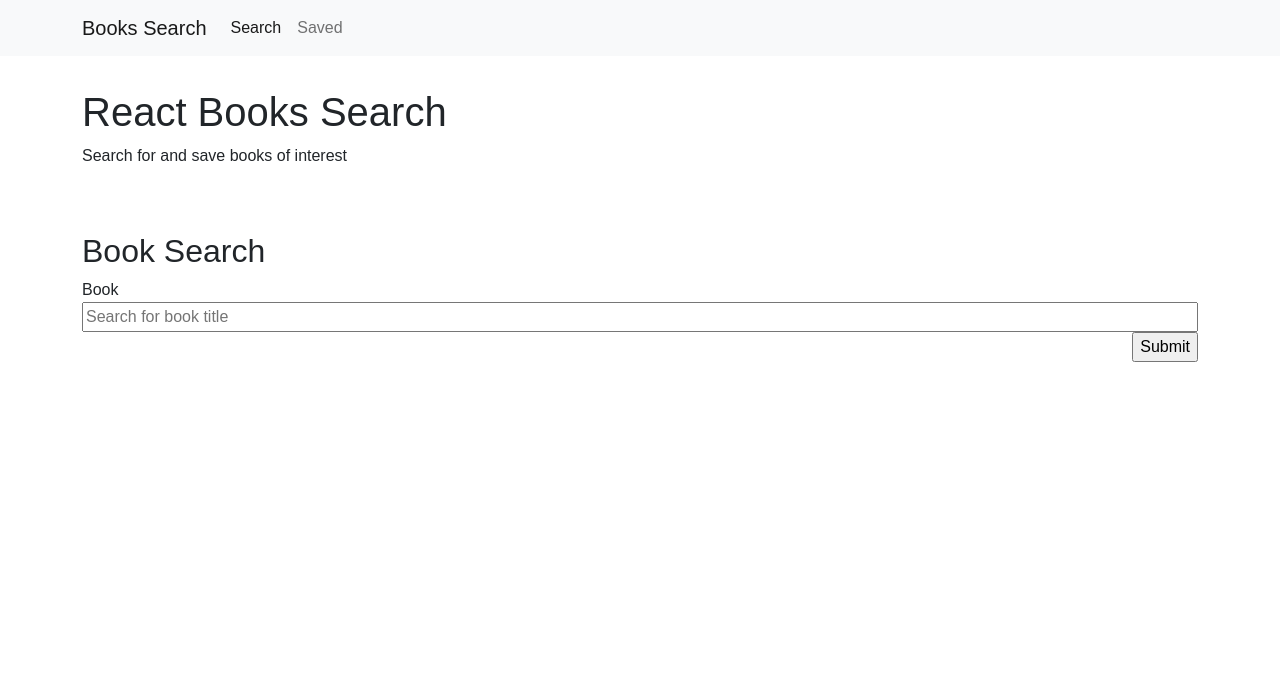
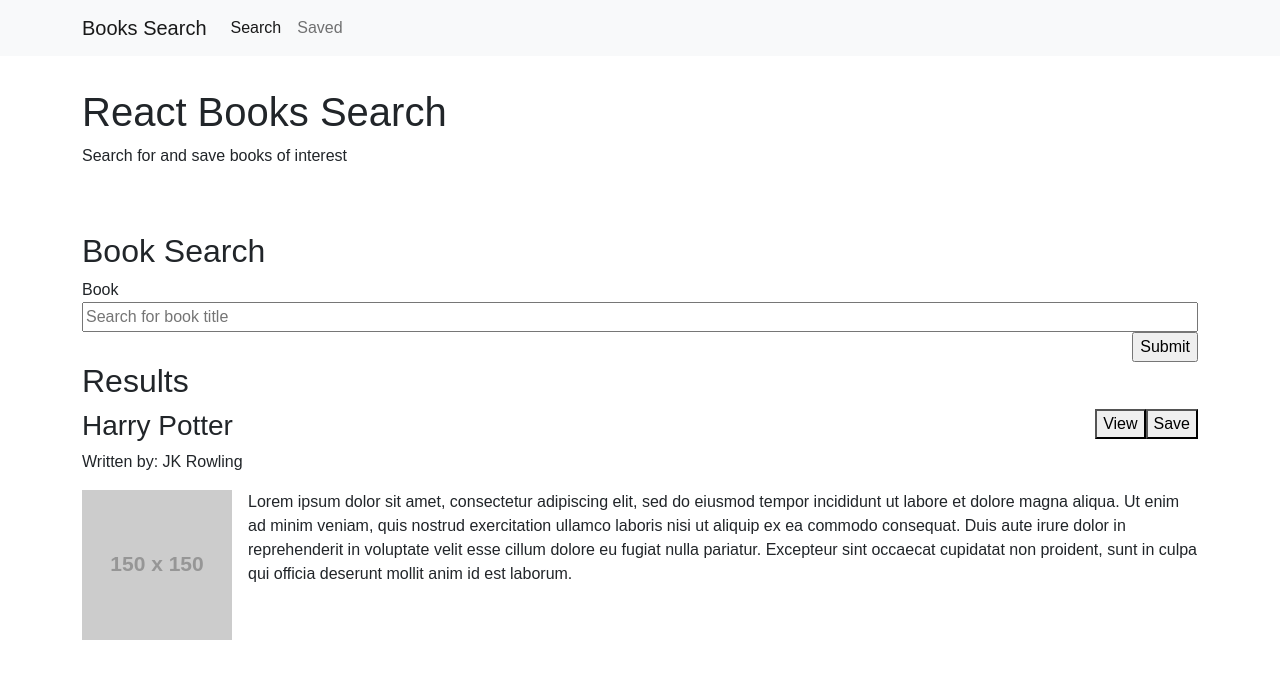
Before and after one commit to Conanas/books-search, a React (Create React App) app in the folder client/: page / in a window 1280 px wide. Shown: the top 678 px of the page. Built offline with nearby package versions, Linux system fonts and the light colour scheme.

Commit message:
added intial results list item layout

```diff
--- a/client/src/components/Results-List/index.js
+++ b/client/src/components/Results-List/index.js
@@ -1,9 +1,32 @@
 import React from 'react';
+import './style.css';
 
 export default function ResultsList() {
   return (
-    <>
-
-    </>
+    <div className="container">
+      <header>
+        <h2>Results</h2>
+      </header>
+      <ul className="results-list">
+        <li>
+          <header>
+            <div>
+              <h3>Harry Potter</h3>
+              <label>Written by: JK Rowling</label>
+            </div>
+            <div className="view-save-buttons">
+              <button>View</button>
+              <button>Save</button>
+            </div>
+          </header>
+          <div>
+            <img className="book-image" src="https://via.placeholder.com/150" alt="book" />
+            <p>
+              Lorem ipsum dolor sit amet, consectetur adipiscing elit, sed do eiusmod tempor incididunt ut labore et dolore magna aliqua. Ut enim ad minim veniam, quis nostrud exercitation ullamco laboris nisi ut aliquip ex ea commodo consequat. Duis aute irure dolor in reprehenderit in voluptate velit esse cillum dolore eu fugiat nulla pariatur. Excepteur sint occaecat cupidatat non proident, sunt in culpa qui officia deserunt mollit anim id est laborum.
+            </p>
+          </div>
+        </li>
+      </ul>
+    </div >
   )
 }
--- /dev/null
+++ b/client/src/components/Results-List/style.css
@@ -0,0 +1,21 @@
+.results-list {
+  list-style-type: none;
+  padding-left: 0;
+}
+
+.results-list li header {
+  padding-bottom: 1em;
+  display: flex;
+  justify-content: space-between;
+}
+
+.view-save-buttons {
+  display: flex;
+  justify-content: flex-end;
+  align-items: flex-start;
+}
+
+.book-image {
+  float: left;
+  margin-right: 1em;
+}
```
